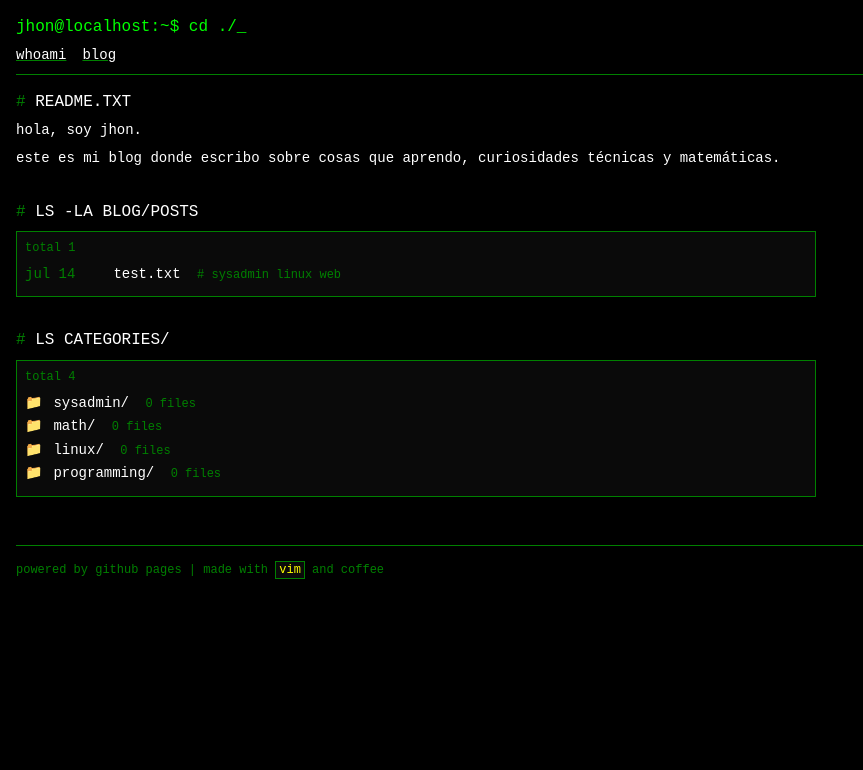
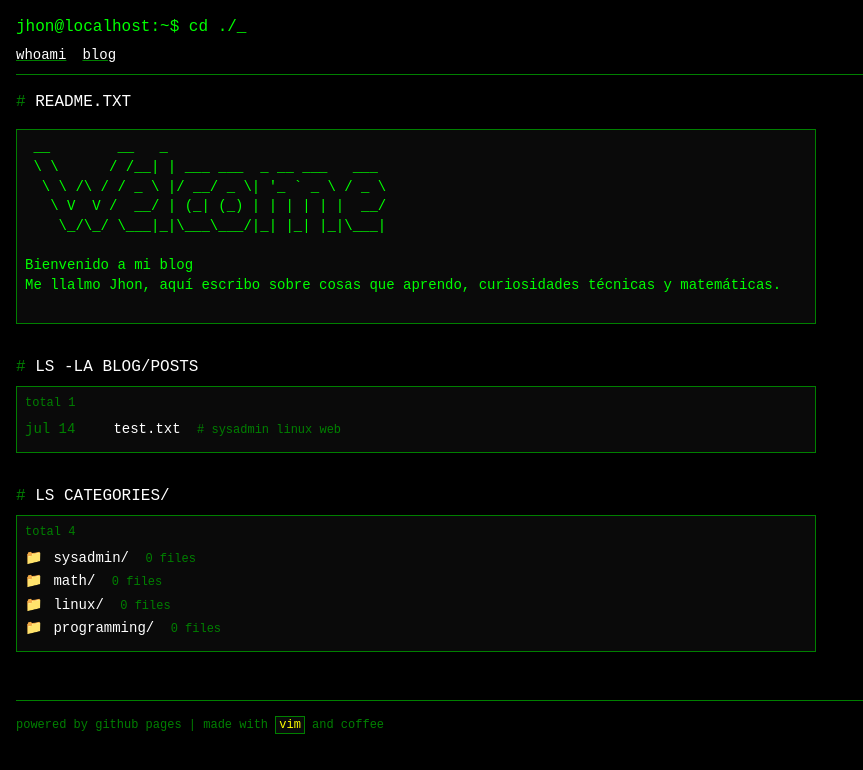
Before and after one commit to jhonburgosvera/killall-thoughts, a plain HTML site: page index.html in a window 1280 px wide. Shown: the whole page, without its empty margins (0-863 px from the left). Drawn offline with Linux system fonts and the light colour scheme.

Commit message:
new welcome text

```diff
--- a/index.html
+++ b/index.html
@@ -21,8 +21,16 @@
     <main>
         <section class="section">
             <h2>readme.txt</h2>
-            <p>hola, soy jhon.</p>
-            <p>este es mi blog donde escribo sobre cosas que aprendo, curiosidades técnicas y matemáticas.</p>
+            <pre>
+ __        __   _
+ \ \      / /__| | ___ ___  _ __ ___   ___
+  \ \ /\ / / _ \ |/ __/ _ \| '_ ` _ \ / _ \
+   \ V  V /  __/ | (_| (_) | | | | | |  __/
+    \_/\_/ \___|_|\___\___/|_| |_| |_|\___|
+
+Bienvenido a mi blog
+Me llalmo Jhon, aquí escribo sobre cosas que aprendo, curiosidades técnicas y matemáticas.
+        </pre>
         </section>
 
         <section class="section">
```
